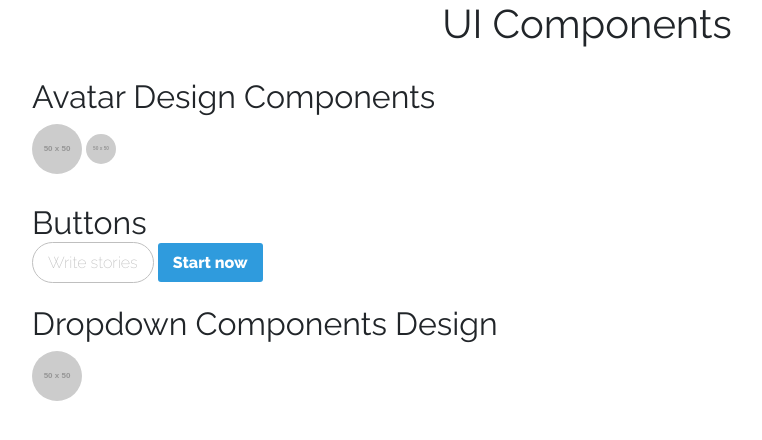
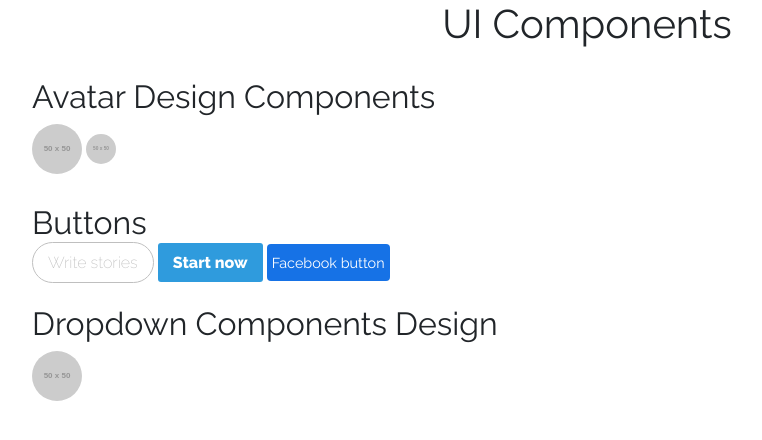
Before and after one commit to toyindawudu/CSS-Components, a plain HTML site: page index.html in a window 1280 px wide. Shown: the whole page, without its empty margins (53-815 px from the left). Drawn offline with nearby package versions, Linux system fonts and the light colour scheme; placeholder pictures from the web are drawn by us.

Commit message:
Adding more CSS UI components to my library

```diff
--- a/CSS/Components/Button.css
+++ b/CSS/Components/Button.css
@@ -29,3 +29,15 @@
   background-color: #1991DA;
   opacity: 1;
 }
+
+.facebook--style--btn {
+  border-radius: 4px;
+  font-size: .9rem;
+  background-color:#1672e6;
+  color: white;
+  padding: 10px 5px;
+}
+
+.facebook--style--btn > a {
+  text-decoration: none;
+}
--- a/index.html
+++ b/index.html
@@ -24,6 +24,7 @@
     <h2>Buttons</h2>
     <a href="#" class="btn-medium">Write stories</a>
     <a href="#" class="btn-twitter">Start now</a>
+    <a href="#" class="facebook--style--btn">Facebook button</a>
 
     <h2>Dropdown Components Design</h2>
     <img src="http://placehold.it/50x50" alt="" role="button"class="avatar dropdown-toggle" href="#" id="navbar-menu" data-toggle="dropdown" aria-haspopup="true" aria-expanded="false" >
@@ -36,7 +37,6 @@
 
   </div>
 
-
   <script src="https://stackpath.bootstrapcdn.com/bootstrap/4.5.2/js/bootstrap.min.js" integrity="sha384-B4gt1jrGC7Jh4AgTPSdUtOBvfO8shuf57BaghqFfPlYxofvL8/KUEfYiJOMMV+rV" crossorigin="anonymous"></script>
 </body>
 </html>
```
